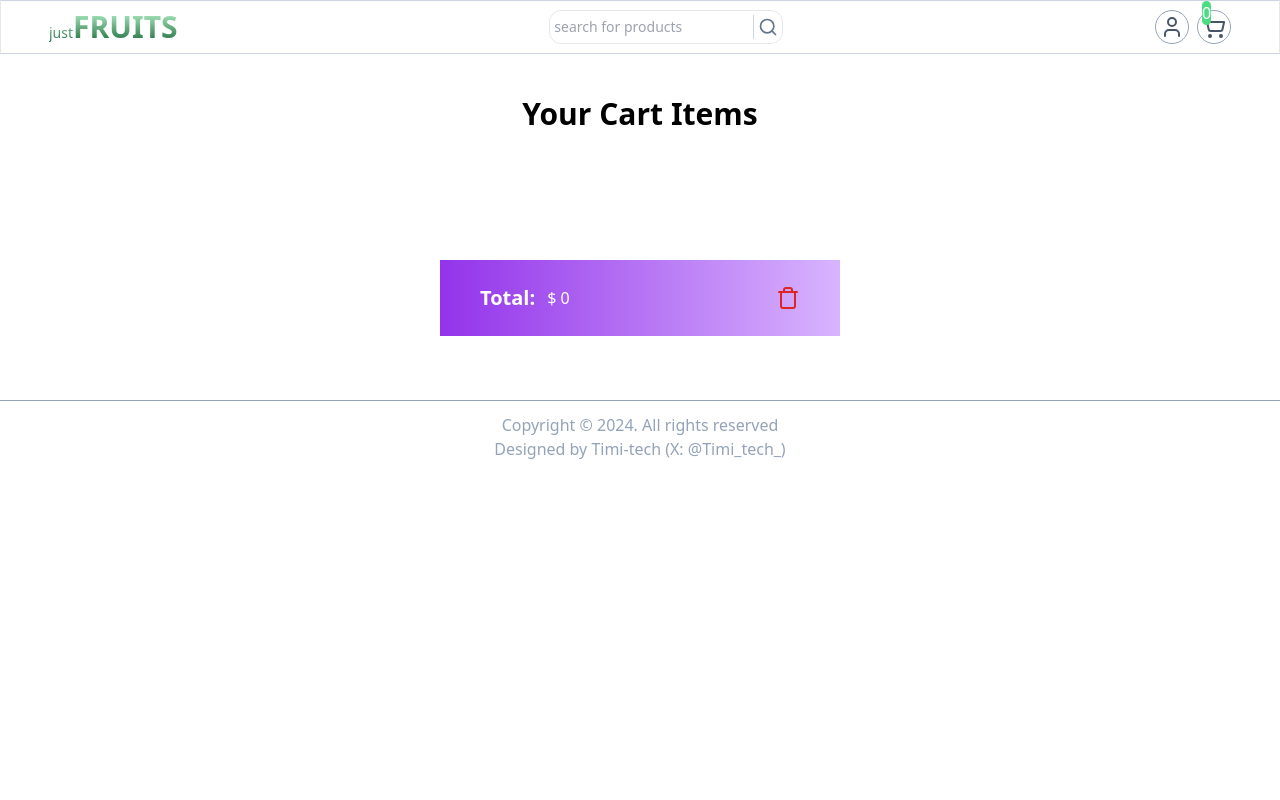
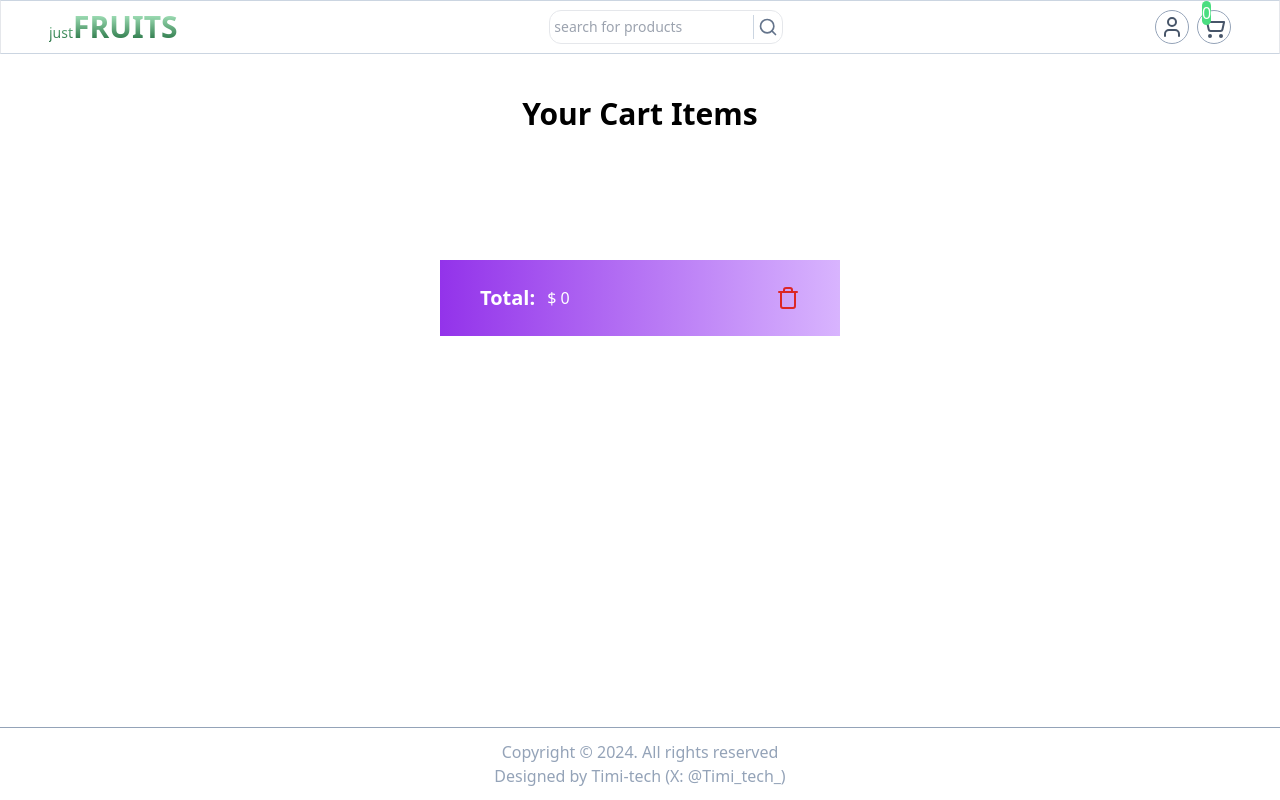
Before and after one commit to Fernandes2022/justfruit, a React (Vite) app: page /cartpage in a window 1280 px wide. Built offline with nearby package versions, Linux system fonts and the light colour scheme.

Commit message:
version3

```diff
--- a/src/pages/CartPage.jsx
+++ b/src/pages/CartPage.jsx
@@ -81,7 +81,7 @@ const CartPage = () => {
 
 
           <div>
-       <div className="relative border bottom-0 border-t-slate-400 border-r-0 border-l-0 border-b-0 mt-16">
+       <div className="absolute right-0 left-0 border bottom-0 border-t-slate-400 border-r-0 border-l-0 border-b-0 mt-16">
        <div className="flex flex-col items-center py-3 text-slate-400">
          <h1>Copyright &copy; 2024. All rights reserved</h1>
           <h1>Designed by Timi-tech (X: @Timi_tech_)</h1>
```
